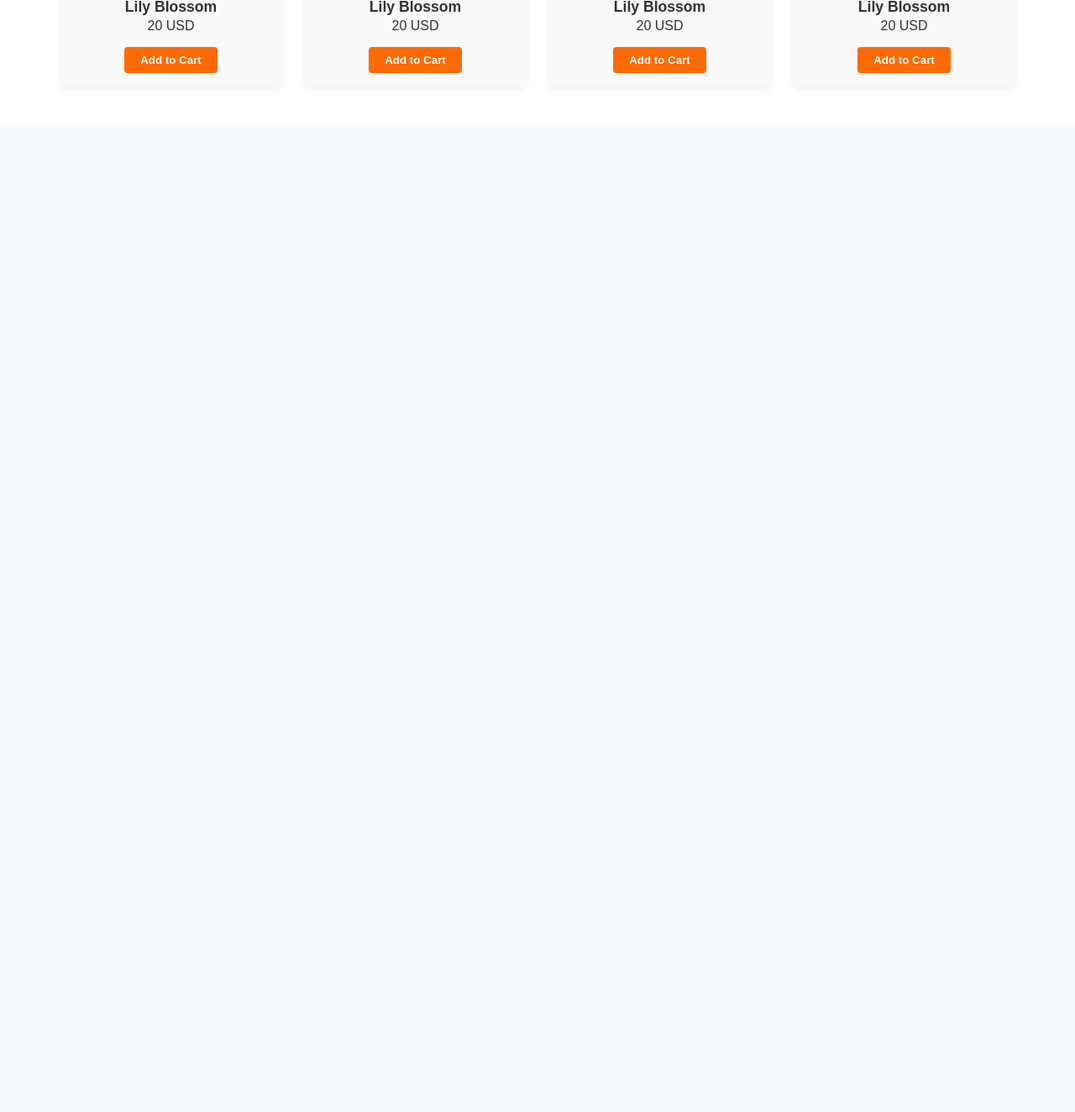
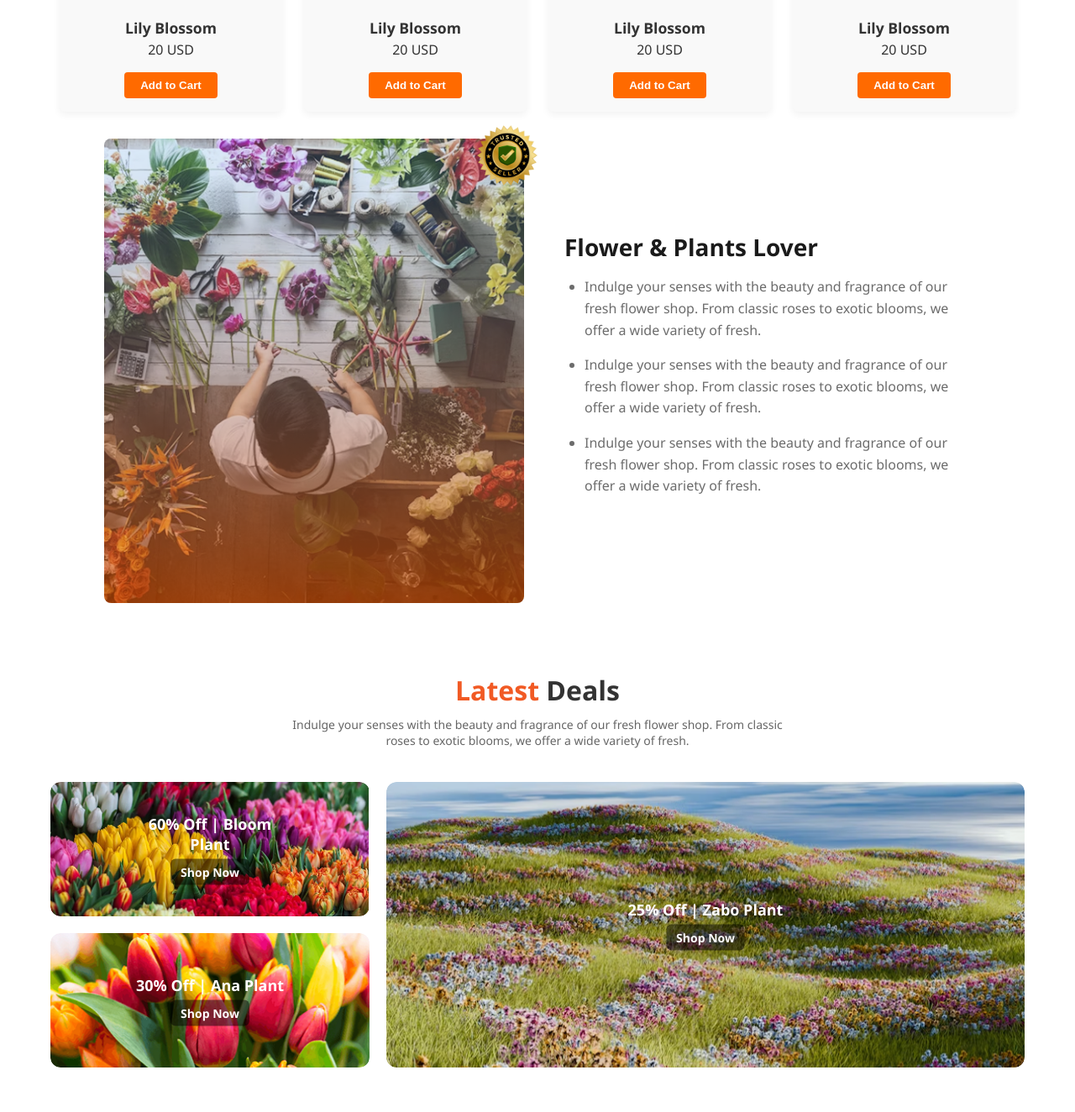
Before and after one commit to MdMoonRahmanNayem/assignment02-responsive-flowers, a plain HTML site: page index.html in a window 1280 px wide. Shown: the part 1496-2820 px from the top of the page at 84% size. Before the commit the page ends 1695 px from the top, so only its background shows below. Drawn offline with Linux system fonts and the light colour scheme.

Commit message:
added latest deal section

```diff
--- a/index.html
+++ b/index.html
@@ -89,6 +89,67 @@
           <button>Add to Cart</button>
         </div>
       </div>
+      <section class="plants-lover-section">
+  <div class="plants-image-wrapper">
+    <img src="Images/flower-store.png" alt="Flower Shop" class="main-img" />
+    <img src="Images/trusted-badge.png" alt="Trusted Seller Badge" class="badge-img" />
+  </div>
+
+  <div class="plants-content">
+    <h2>Flower & Plants Lover</h2>
+    <ul>
+      <li>
+        Indulge your senses with the beauty and fragrance of our fresh flower shop.
+        From classic roses to exotic blooms, we offer a wide variety of fresh.
+      </li>
+      <li>
+        Indulge your senses with the beauty and fragrance of our fresh flower shop.
+        From classic roses to exotic blooms, we offer a wide variety of fresh.
+      </li>
+      <li>
+        Indulge your senses with the beauty and fragrance of our fresh flower shop.
+        From classic roses to exotic blooms, we offer a wide variety of fresh.
+      </li>
+    </ul>
+  </div>
+</section>
+<section class="deals-section">
+    <h2 class="deals-title"><span>Latest</span> Deals</h2>
+    <p class="deals-subtitle">
+      Indulge your senses with the beauty and fragrance of our fresh flower shop.
+      From classic roses to exotic blooms, we offer a wide variety of fresh.
+    </p>
+
+    <div class="deals-grid">
+      <!-- Left: 2 stacked cards -->
+      <div class="left-column">
+        <div class="deal-card small">
+          <img src="Images/deal-bloom.png" alt="Bloom Plant">
+          <div class="deal-text">
+            <p>60% Off | <b>Bloom Plant</b></p>
+            <a href="#">Shop Now</a>
+          </div>
+        </div>
+        <div class="deal-card small">
+          <img src="Images/deal-ana.png" alt="Ana Plant">
+          <div class="deal-text">
+            <p>30% Off | <b>Ana Plant</b></p>
+            <a href="#">Shop Now</a>
+          </div>
+        </div>
+      </div>
+
+      <!-- Right: big card -->
+      <div class="deal-card large">
+        <img src="Images/deal-zabo.png" alt="Zabo Plant">
+        <div class="deal-text">
+          <p>25% Off | <b>Zabo Plant</b></p>
+          <a href="#">Shop Now</a>
+        </div>
+      </div>
+    </div>
+  </section>
+
 </main>
 </body>
 </html>
--- a/styles/index.css
+++ b/styles/index.css
@@ -1,3 +1,4 @@
+/* === Reset & Base Styles === */
 * {
   margin: 0;
   padding: 0;
@@ -5,12 +6,12 @@
 }
 
 body {
-  font-family: Arial, sans-serif;
-  background-color: #f7f9ff;
+  font-family: 'Segoe UI', Arial, sans-serif;
+  background-color: #f6f9fe;
   color: #333;
 }
 
-/* Navbar */
+/* === Navbar === */
 header {
   display: flex;
   justify-content: space-between;
@@ -46,7 +47,7 @@ nav a.active {
   gap: 0.3rem;
 }
 
-/* Banner Section */
+/* === Banner Section === */
 .banner {
   display: flex;
   justify-content: space-between;
@@ -84,13 +85,12 @@ nav a.active {
   height: auto;
 }
 
-/* Plants Section */
+/* === Plants Section === */
 .plants {
   padding: 3rem 2rem;
   background-color: #fff;
   text-align: center;
-  margin-top: 3rem;
-  margin-bottom: 3rem;
+  margin: 3rem 0;
 }
 
 .section-header h2 {
@@ -121,7 +121,7 @@ nav a.active {
   background-color: #f9f9f9;
   padding: 1rem;
   border-radius: 8px;
-  box-shadow: 0 4px 8px rgba(0,0,0,0.05);
+  box-shadow: 0 4px 8px rgba(0, 0, 0, 0.05);
   display: flex;
   flex-direction: column;
   align-items: center;
@@ -160,8 +160,164 @@ nav a.active {
   background-color: #e65a00;
 }
 
+/* === Plants Lover Section === */
+.plants-lover-section {
+  display: flex;
+  flex-wrap: wrap;
+  align-items: center;
+  justify-content: center;
+  padding: 2rem;
+  gap: 2rem;
+}
 
-/* Responsive Design */
+.plants-image-wrapper {
+  position: relative;
+  flex: 1;
+  min-width: 320px;
+  max-width: 500px;
+}
+
+.main-img {
+  width: 100%;
+  height: auto;
+  border-radius: 8px;
+  display: block;
+}
+
+.badge-img {
+  position: absolute;
+  top: -30px;
+  right: -30px;
+  width: 100px;
+  height: auto;
+  z-index: 10;
+}
+
+.plants-content {
+  flex: 1;
+  max-width: 500px;
+  min-width: 300px;
+  display: flex;
+  flex-direction: column;
+  justify-content: center;
+  padding: 2rem 1rem;
+  color: #444;
+  text-align: left;
+}
+
+.plants-content h2 {
+  font-size: 28px;
+  font-weight: 700;
+  margin-bottom: 1rem;
+  color: #1a1a1a;
+}
+
+.plants-content ul {
+  list-style-type: disc;
+  padding-left: 1.5rem;
+  margin: 0;
+}
+
+.plants-content li {
+  font-size: 16px;
+  color: #6c6c6c;
+  line-height: 1.6;
+  margin-bottom: 1rem;
+}
+
+/* === Deals Section === */
+.deals-section {
+  padding: 50px 20px;
+  max-width: 1200px;
+  margin: auto;
+  text-align: center;
+}
+
+.deals-title {
+  font-size: 32px;
+  margin-bottom: 10px;
+}
+
+.deals-title span {
+  color: #f15a24;
+  font-weight: bold;
+}
+
+.deals-subtitle {
+  font-size: 14px;
+  color: #666;
+  max-width: 600px;
+  margin: 0 auto;
+}
+
+.deals-grid {
+  margin-top: 40px;
+  display: flex;
+  gap: 20px;
+  flex-wrap: wrap;
+  justify-content: center;
+  align-items: stretch;
+}
+
+.left-column {
+  display: flex;
+  flex-direction: column;
+  gap: 20px;
+  flex: 1;
+  min-width: 280px;
+}
+
+.deal-card {
+  position: relative;
+  overflow: hidden;
+  border-radius: 12px;
+}
+
+.deal-card img {
+  width: 100%;
+  height: 100%;
+  object-fit: cover;
+  border-radius: 12px;
+  display: block;
+}
+
+.deal-card.small {
+  height: 160px;
+}
+
+.deal-card.large {
+  flex: 2;
+  min-width: 280px;
+  height: calc(160px * 2 + 20px);
+}
+
+.deal-text {
+  position: absolute;
+  top: 50%;
+  left: 50%;
+  transform: translate(-50%, -50%);
+  color: white;
+  text-align: center;
+}
+
+.deal-text p {
+  font-size: 18px;
+  font-weight: bold;
+  margin-bottom: 6px;
+}
+
+.deal-text a {
+  display: inline-block;
+  padding: 6px 12px;
+  font-size: 14px;
+  font-weight: bold;
+  color: white;
+  text-decoration: none;
+  background-color: rgba(0, 0, 0, 0.5);
+  border-radius: 6px;
+}
+
+/* === Responsive Design === */
 @media (max-width: 768px) {
   nav a:not(.cart) {
     display: none;
@@ -195,4 +351,32 @@ nav a.active {
   .plants {
     padding: 2rem 1rem;
   }
+
+  .deals-grid {
+    flex-direction: column;
+  }
+
+  .left-column {
+    flex-direction: column;
+  }
+
+  .deal-card.small,
+  .deal-card.large {
+    width: 100%;
+    height: 250px;
+  }
+
+  .plants-lover-section {
+    flex-direction: column;
+    text-align: left;
+    padding: 1rem;
+  }
+
+  .plants-content {
+    padding: 1rem 0;
+  }
+
+  .badge-img {
+    display: none;
+  }
 }
```
